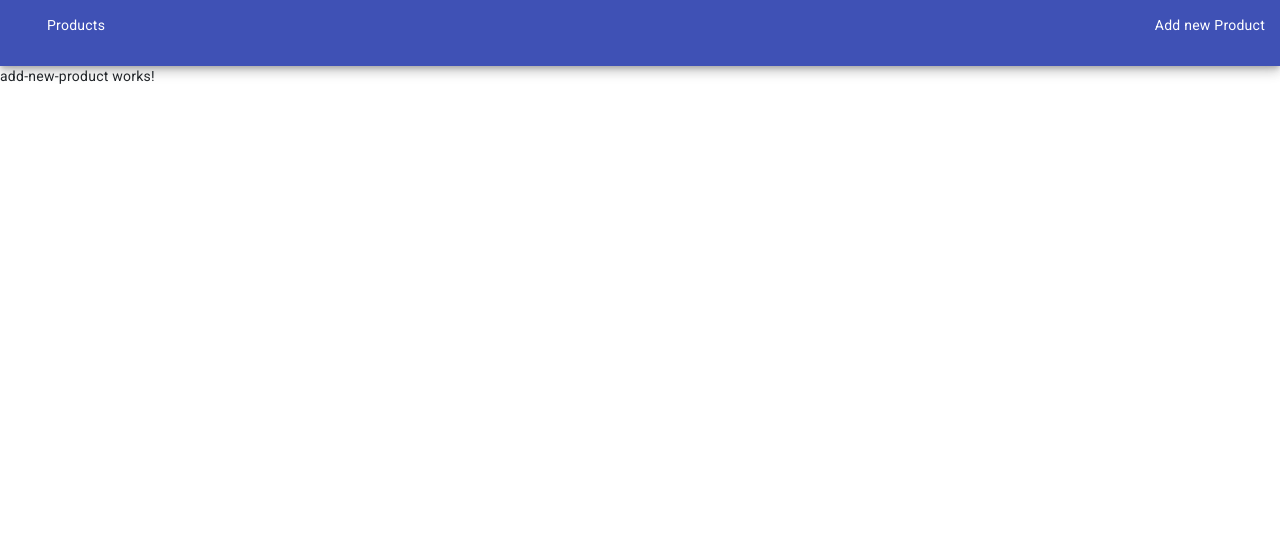
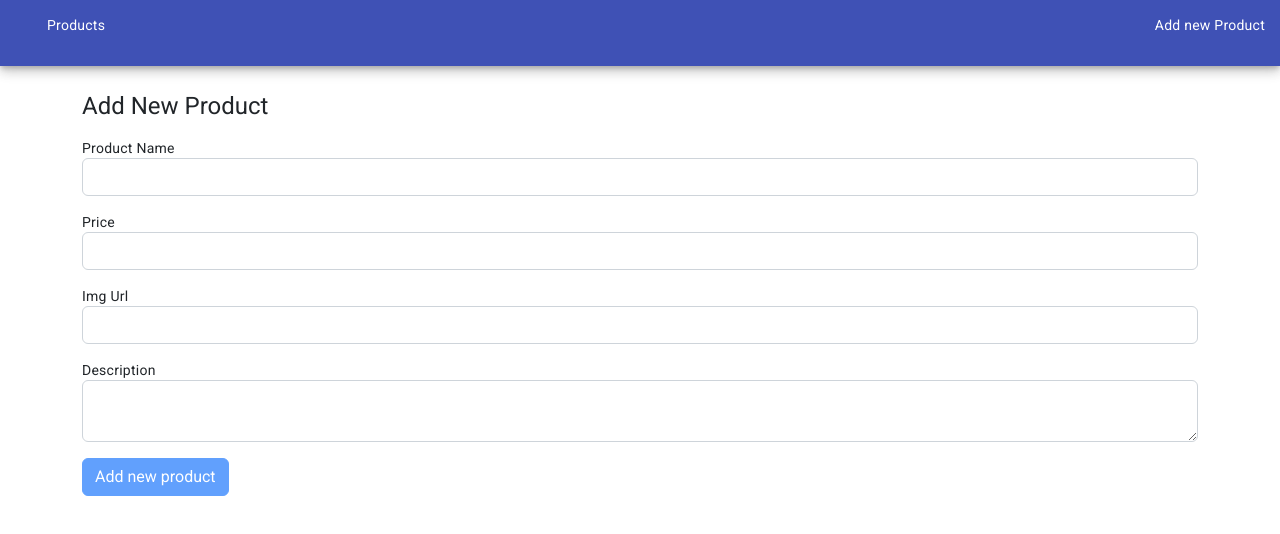
Before and after one commit to Adepiper/open-fabric-frontend-service, an Angular app: page /products/new in a window 1280 px wide. Shown: the top 534 px of the page. Built offline with nearby package versions, Linux system fonts and the light colour scheme.

Commit message:
completed new product functionality

```diff
--- a/src/app/add-new-product/add-new-product.component.html
+++ b/src/app/add-new-product/add-new-product.component.html
@@ -1 +1,58 @@
-<p>add-new-product works!</p>
+<div class="container">
+  <h1 class="mt-4">Add New Product</h1>
+  <form [formGroup]="productForm" (ngSubmit)="onSubmit()" novalidate>
+    <div class="form-group mt-3">
+      <label for="">Product Name</label>
+      <input formControlName="name" type="text" class="form-control" />
+      <div
+        class="invalid-feedback"
+        [ngClass]="{
+          invalid: inputIsInValid(productForm.controls.name)
+        }"
+      >
+        {{ showInputError(productForm.controls.name) }}
+      </div>
+    </div>
+    <div class="form-group mt-3">
+      <label for="">Price</label>
+      <input formControlName="price" type="text" class="form-control" />
+      <div
+        class="invalid-feedback"
+        [ngClass]="{
+          invalid: inputIsInValid(productForm.controls.price)
+        }"
+      >
+        {{ showInputError(productForm.controls.price) }}
+      </div>
+    </div>
+    <div class="form-group mt-3">
+      <label for="">Img Url</label>
+      <input formControlName="url" type="text" class="form-control" />
+      <div
+        class="invalid-feedback"
+        [ngClass]="{
+          invalid: inputIsInValid(productForm.controls.url)
+        }"
+      >
+        {{ showInputError(productForm.controls.url) }}
+      </div>
+    </div>
+    <div class="form-group mt-3">
+      <label for="">Description</label>
+      <textarea formControlName="description" class="form-control"></textarea>
+      <div
+        class="invalid-feedback"
+        [ngClass]="{
+          invalid: inputIsInValid(productForm.controls.description)
+        }"
+      >
+        {{ showInputError(productForm.controls.description) }}
+      </div>
+    </div>
+    <div class="form-group mt-3">
+      <button [disabled]="!productForm.valid" class="btn btn-primary">
+        Add new product
+      </button>
+    </div>
+  </form>
+</div>
--- a/src/app/add-new-product/add-new-product.component.scss
+++ b/src/app/add-new-product/add-new-product.component.scss
@@ -0,0 +1,3 @@
+.invalid {
+  display: block;
+}
--- a/src/app/add-new-product/add-new-product.component.ts
+++ b/src/app/add-new-product/add-new-product.component.ts
@@ -1,10 +1,67 @@
 import { Component } from '@angular/core';
+import {
+  AbstractControl,
+  FormControl,
+  FormGroup,
+  Validators,
+} from '@angular/forms';
 
 @Component({
   selector: 'app-add-new-product',
   templateUrl: './add-new-product.component.html',
-  styleUrls: ['./add-new-product.component.scss']
+  styleUrls: ['./add-new-product.component.scss'],
 })
 export class AddNewProductComponent {
+  productForm = new FormGroup({
+    name: new FormControl<string | null>('', [
+      Validators.required,
+      Validators.minLength(3),
+    ]),
+    description: new FormControl<string | null>('', [
+      Validators.required,
+      Validators.minLength(10),
+    ]),
+    url: new FormControl<string | null>('', [
+      Validators.required,
+      Validators.pattern(
+        '(https?://)?([\\da-z.-]+)\\.([a-z.]{2,6})[/\\w .-]*/?'
+      ),
+    ]),
+    price: new FormControl<string | null>('', [Validators.required]),
+  });
+  constructor() {}
 
+  inputIsInValid(control: AbstractControl): boolean | undefined {
+    return control.touched && control.invalid;
+  }
+
+  showInputError(control: AbstractControl) {
+    const controlErrors = control.errors;
+    if (!!controlErrors) {
+      const errorName: string = Object.keys(controlErrors)[0];
+      const errorDescription: any = Object.values(controlErrors)[0];
+      const errorMessage: { [key: string]: any } = {
+        minlength: `Must not be less than ${errorDescription.requiredLength} characters`,
+        maxlength: `Must not be more than ${errorDescription.requiredLength} characters`,
+        required: `Required`,
+        email: `Should be a valid Email`,
+        mismatch: `${errorDescription}`,
+        invalid: errorDescription ? errorDescription : 'This value is invalid',
+        max: `Must not be more than ${errorDescription.max}`,
+        hasNumber: `should contain a number`,
+        hasCapitalCase: `should contain a capital letter`,
+        hasSmallCase: `$should contain a small letter`,
+        hasSpecialCharacters: `should contain a special character`,
+        confirmPassword: `Password mismatch`,
+        fromToDate: `Issued date greater than expiry date`,
+        pattern: `Should be a valid url`,
+      };
+
+      return errorMessage[errorName];
+    }
+  }
+
+  onSubmit() {
+    console.log(this.productForm.value);
+  }
 }
--- a/src/app/app.module.ts
+++ b/src/app/app.module.ts
@@ -10,6 +10,7 @@ import { ProductDetailComponent } from './product-detail/product-detail.componen
 import { ProductCardComponent } from './products-list/components/product-card/product-card.component';
 import { NavbarComponent } from './components/navbar/navbar.component';
 import { MatCardModule } from '@angular/material/card';
+import { FormsModule, ReactiveFormsModule } from '@angular/forms';
 
 @NgModule({
   declarations: [
@@ -25,6 +26,8 @@ import { MatCardModule } from '@angular/material/card';
     BrowserAnimationsModule,
     NavbarComponent,
     MatCardModule,
+    FormsModule,
+    ReactiveFormsModule,
   ],
   providers: [],
   bootstrap: [AppComponent],
--- a/src/app/models/product.model.ts
+++ b/src/app/models/product.model.ts
@@ -1,6 +1,6 @@
 export interface Product {
   name: string;
-  id: number;
+  id?: number;
   description: string;
   url?: string;
   price: string;
```
